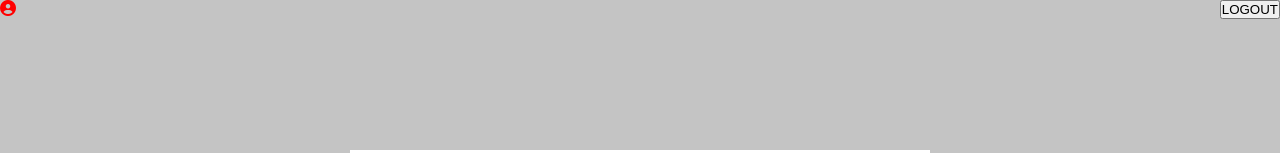
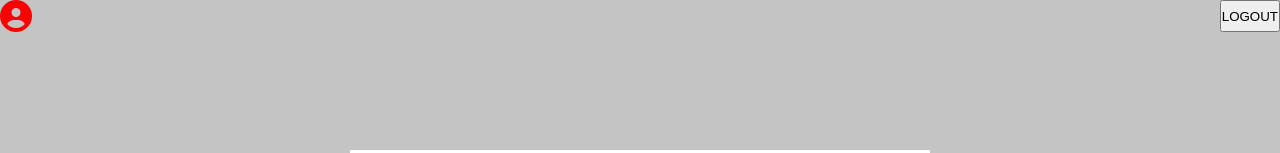
Before and after one commit to AyishaAlli/TodoList, a plain HTML site: page lists.html in a window 1280 px wide. Shown: the top 153 px of the page. Drawn offline with Linux system fonts and the light colour scheme.

Commit message:
made user icon bigger

```diff
--- a/lists.css
+++ b/lists.css
@@ -5,7 +5,7 @@
 }
 
 .modal{
-display: none;
+    display: none;
 position: fixed;
 z-index: 1;
 left: 0;
--- a/lists.html
+++ b/lists.html
@@ -11,7 +11,7 @@
 <body>
     <div class="container">
         <div class="header">
-          <i class="fas fa-user-circle"></i>
+          <i class="fas fa-2x fa-user-circle"></i>
           <button id="logOutBtn">LOGOUT</button>
         </div>
 
```
